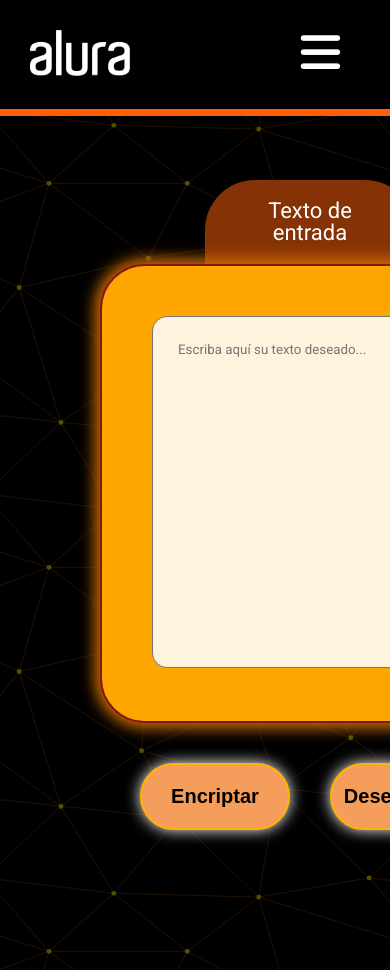
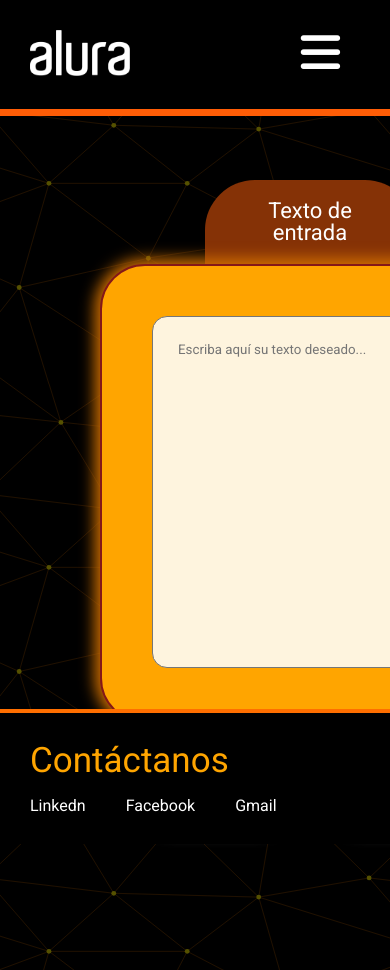
Before and after one commit to hallzyx/challenge_1, a plain HTML site: page index.html in a window 390 px wide. Shown: the top 970 px of the page. Drawn offline with Linux system fonts and the light colour scheme.

Commit message:
Footer change

```diff
--- a/main.css
+++ b/main.css
@@ -353,6 +353,19 @@ footer img{
         text-align: center;
     }
 
+    footer{
+        position: absolute;
+        bottom: 0px;
+        width: 100%;
+    }
+
+
+    footer img{
+        height: 30%;
+    }
+
+
+
 }
 
 
```
